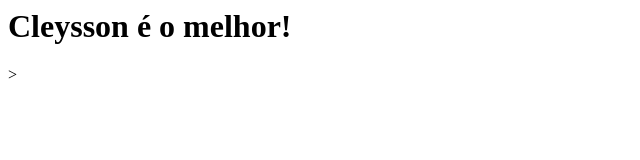
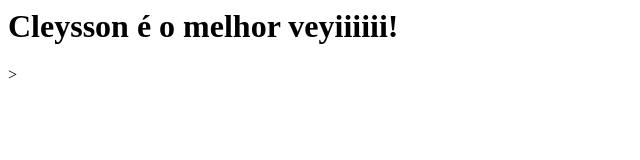
Before and after one commit to emprelog/teste-deploy, a plain HTML site: page index.html in a window 1280 px wide. Shown: the whole page, without its empty margins (0-640 px from the left). Drawn offline with Linux system fonts and the light colour scheme.

Commit message:
oioioioi

```diff
--- a/index.html
+++ b/index.html
@@ -1 +1 @@
-<h1>Cleysson é o melhor!</h1>>
+<h1>Cleysson é o melhor veyiiiiii!</h1>>
```
